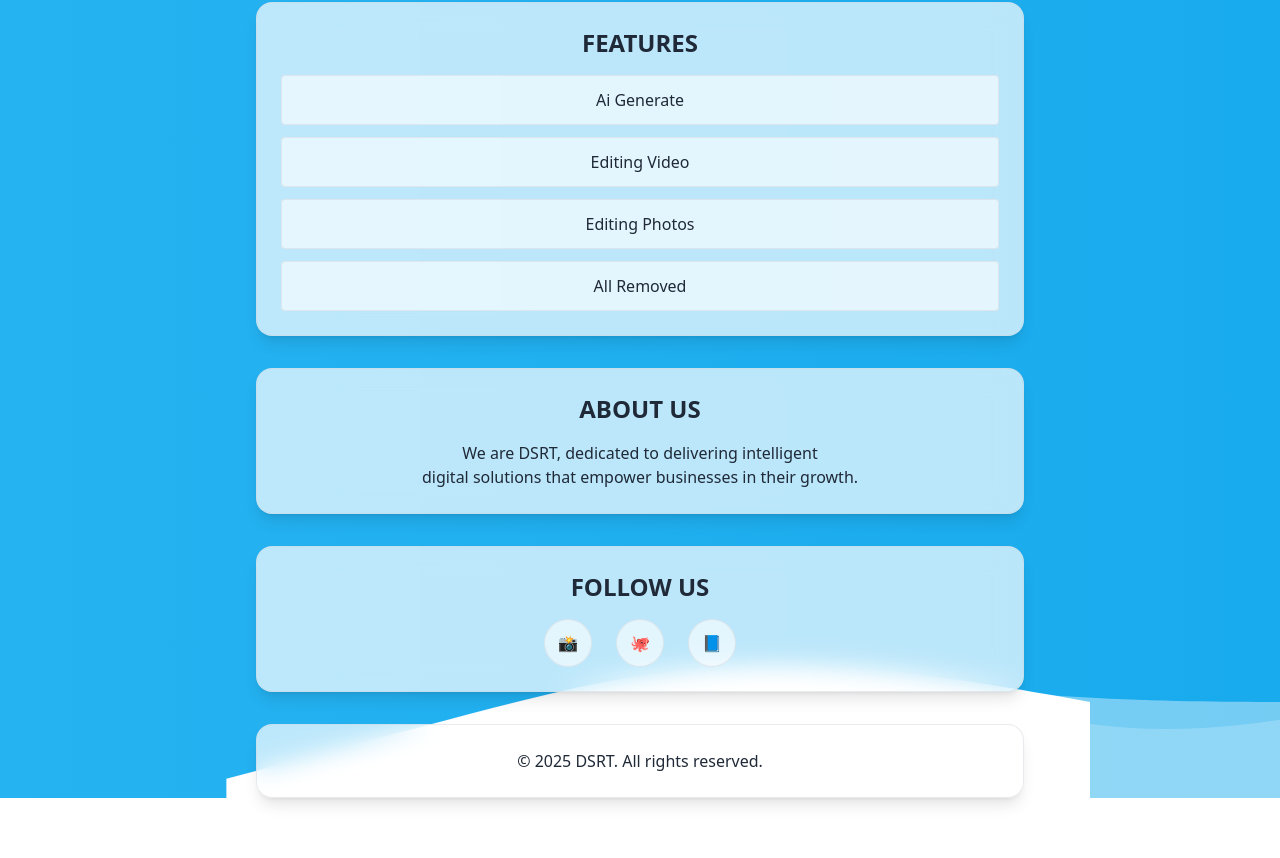
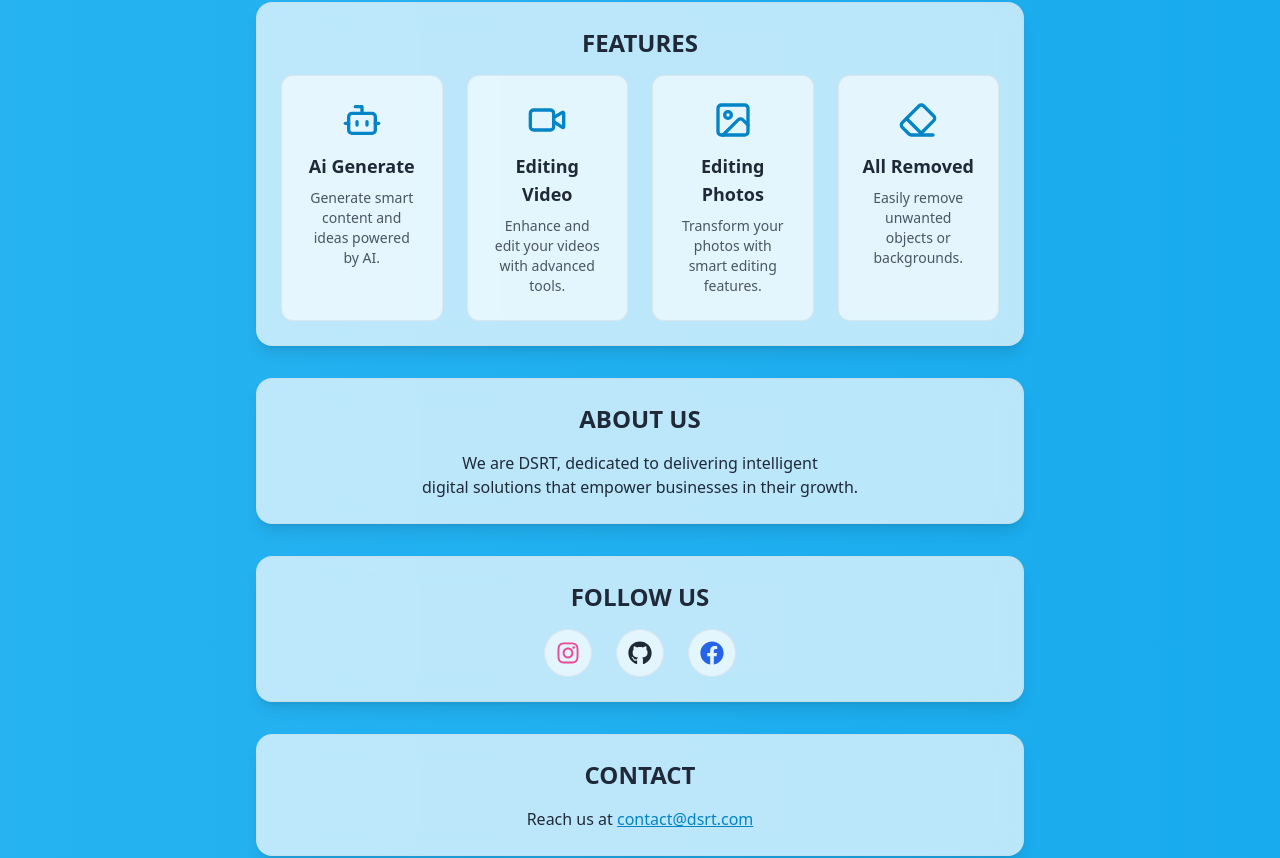
Before and after one commit to mydsrt-artweb/dsrt-web, a Next.js app: page / in a window 1280 px wide. Shown: the part 370-1228 px from the top of the page. Before the commit the page ends 1200 px from the top, so only its background shows below. Built offline with nearby package versions, Linux system fonts and the light colour scheme.

Commit message:
Update page.tsx

```diff
--- a/app/page.tsx
+++ b/app/page.tsx
@@ -1,19 +1,55 @@
+"use client"
+
+import { useState } from "react"
+import { motion, AnimatePresence } from "framer-motion"
 import Section from "@/components/Section"
+import { Bot, Video, Image, Eraser } from "lucide-react"
+import { FaInstagram, FaGithub, FaFacebook } from "react-icons/fa"
 
 export default function Page() {
+  const [menuOpen, setMenuOpen] = useState(false)
+
   return (
-    <main>
+    <main className="w-full overflow-x-hidden">
       {/* Navbar */}
       <nav className="flex justify-between items-center px-6 py-4
                       bg-white/70 backdrop-blur-md border border-gray-300/50
                       shadow-md sticky top-0 z-50">
         <div className="font-bold text-lg">DSRT</div>
-        <button className="text-2xl">☰</button>
+        <button className="text-2xl" onClick={() => setMenuOpen(true)}>☰</button>
       </nav>
+
+      {/* Side Menu (Burger Drawer) */}
+      <AnimatePresence>
+        {menuOpen && (
+          <motion.div
+            initial={{ x: "100%" }}
+            animate={{ x: 0 }}
+            exit={{ x: "100%" }}
+            transition={{ type: "tween", duration: 0.3 }}
+            className="fixed top-0 right-0 h-full w-64 bg-white/90 backdrop-blur-md
+                       border-l border-gray-300/50 shadow-xl z-50 flex flex-col"
+          >
+            {/* Close Button */}
+            <div className="flex justify-end p-4">
+              <button onClick={() => setMenuOpen(false)} className="text-xl font-bold">✕</button>
+            </div>
+
+            {/* Menu Items */}
+            <nav className="flex flex-col px-6 space-y-4 text-lg font-medium">
+              <a href="#home" onClick={() => setMenuOpen(false)} className="hover:text-sky-600">Home</a>
+              <a href="#features" onClick={() => setMenuOpen(false)} className="hover:text-sky-600">Features</a>
+              <a href="#about" onClick={() => setMenuOpen(false)} className="hover:text-sky-600">About Us</a>
+              <a href="#follow" onClick={() => setMenuOpen(false)} className="hover:text-sky-600">Follow Us</a>
+              <a href="#contact" onClick={() => setMenuOpen(false)} className="hover:text-sky-600">Contact</a>
+            </nav>
+          </motion.div>
+        )}
+      </AnimatePresence>
 
       {/* HOME */}
       <Section>
-        <h1 className="text-3xl font-bold mb-2">DSRT</h1>
+        <h1 id="home" className="text-3xl font-bold mb-2">DSRT</h1>
         <p className="text-lg font-semibold mb-4">Digital Smart Revise Technology</p>
         <p className="mb-2">Innovating the future with intelligent<br />solutions for digital growth.</p>
         <p>Empowering businesses to thrive<br />in the digital transformation era.</p>
@@ -21,36 +57,67 @@ export default function Page() {
 
       {/* FEATURES */}
       <Section title="FEATURES">
-        <div className="space-y-3">
-          <div className="p-3 border border-gray-300/50 rounded bg-white/60">Ai Generate</div>
-          <div className="p-3 border border-gray-300/50 rounded bg-white/60">Editing Video</div>
-          <div className="p-3 border border-gray-300/50 rounded bg-white/60">Editing Photos</div>
-          <div className="p-3 border border-gray-300/50 rounded bg-white/60">All Removed</div>
+        <div id="features" className="grid grid-cols-1 sm:grid-cols-2 lg:grid-cols-4 gap-6">
+          <div className="flex flex-col items-center p-6 border border-gray-300/50
+                          rounded-xl bg-white/60 hover:shadow-md transition">
+            <Bot className="w-10 h-10 mb-3 text-sky-600" />
+            <h3 className="font-semibold text-lg mb-2">Ai Generate</h3>
+            <p className="text-sm text-gray-600">Generate smart content and ideas powered by AI.</p>
+          </div>
+          <div className="flex flex-col items-center p-6 border border-gray-300/50
+                          rounded-xl bg-white/60 hover:shadow-md transition">
+            <Video className="w-10 h-10 mb-3 text-sky-600" />
+            <h3 className="font-semibold text-lg mb-2">Editing Video</h3>
+            <p className="text-sm text-gray-600">Enhance and edit your videos with advanced tools.</p>
+          </div>
+          <div className="flex flex-col items-center p-6 border border-gray-300/50
+                          rounded-xl bg-white/60 hover:shadow-md transition">
+            <Image className="w-10 h-10 mb-3 text-sky-600" />
+            <h3 className="font-semibold text-lg mb-2">Editing Photos</h3>
+            <p className="text-sm text-gray-600">Transform your photos with smart editing features.</p>
+          </div>
+          <div className="flex flex-col items-center p-6 border border-gray-300/50
+                          rounded-xl bg-white/60 hover:shadow-md transition">
+            <Eraser className="w-10 h-10 mb-3 text-sky-600" />
+            <h3 className="font-semibold text-lg mb-2">All Removed</h3>
+            <p className="text-sm text-gray-600">Easily remove unwanted objects or backgrounds.</p>
+          </div>
         </div>
       </Section>
 
       {/* ABOUT US */}
       <Section title="ABOUT US">
-        <p>We are DSRT, dedicated to delivering intelligent<br />
+        <p id="about">We are DSRT, dedicated to delivering intelligent<br />
            digital solutions that empower businesses in their growth.</p>
       </Section>
 
       {/* FOLLOW US */}
       <Section title="FOLLOW US">
-        <div className="flex justify-center gap-6">
+        <div id="follow" className="flex justify-center gap-6">
           <a href="https://instagram.com" target="_blank"
              className="w-12 h-12 flex items-center justify-center
                         border border-gray-300/50 rounded-full bg-white/60
-                        hover:scale-110 hover:bg-sky-100 transition transform">📸</a>
+                        hover:scale-110 hover:bg-sky-100 transition transform">
+            <FaInstagram className="w-6 h-6 text-pink-500" />
+          </a>
           <a href="https://github.com" target="_blank"
              className="w-12 h-12 flex items-center justify-center
                         border border-gray-300/50 rounded-full bg-white/60
-                        hover:scale-110 hover:bg-sky-100 transition transform">🐙</a>
+                        hover:scale-110 hover:bg-sky-100 transition transform">
+            <FaGithub className="w-6 h-6 text-gray-800" />
+          </a>
           <a href="https://facebook.com" target="_blank"
              className="w-12 h-12 flex items-center justify-center
                         border border-gray-300/50 rounded-full bg-white/60
-                        hover:scale-110 hover:bg-sky-100 transition transform">📘</a>
+                        hover:scale-110 hover:bg-sky-100 transition transform">
+            <FaFacebook className="w-6 h-6 text-blue-600" />
+          </a>
         </div>
+      </Section>
+
+      {/* CONTACT */}
+      <Section title="CONTACT">
+        <p id="contact">Reach us at <a href="mailto:contact@dsrt.com" className="text-sky-600 underline">contact@dsrt.com</a></p>
       </Section>
 
       {/* FOOTER */}
@@ -59,4 +126,4 @@ export default function Page() {
       </Section>
     </main>
   )
-}
+            }
```
